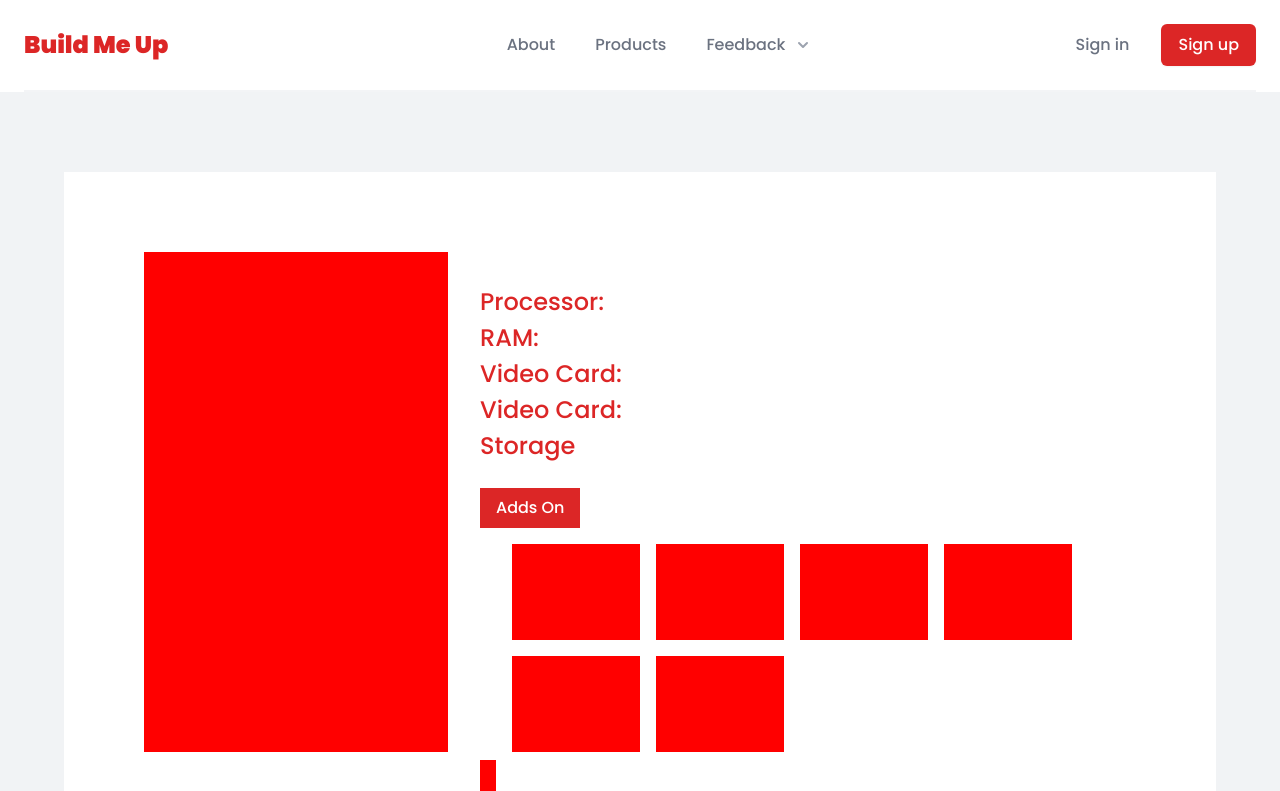
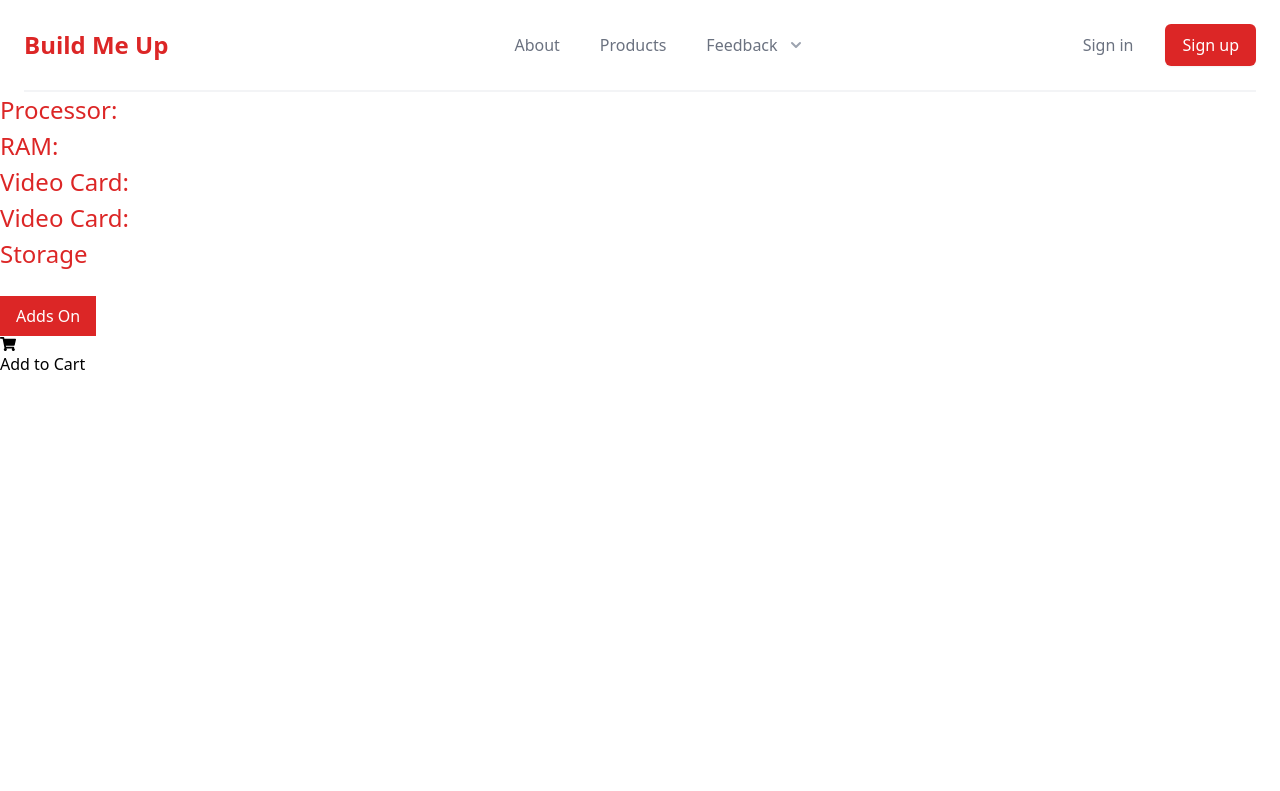
Before and after one commit to drewid25/Hackaton-BuildMeUp, a React (Create React App) app: page /SingleProduct in a window 1280 px wide. Shown: the top 791 px of the page. Built offline with nearby package versions, Linux system fonts and the light colour scheme; a web font is replaced by a local one.

Commit message:
third master

```diff
--- a/src/index.css
+++ b/src/index.css
@@ -1,80 +1,10 @@
 @tailwind base;
 @tailwind components;
 @tailwind utilities;
-@tailwind screens;
-
-*{
-    margin:0;
-    padding:0;
-    box-sizing: border-box;
+* {
+  margin: 0;
+  padding: 0;
+  -webkit-box-sizing: border-box;
+          box-sizing: border-box;
 }
-body{
-    background-color: #f1f3f5;
-    font-family: 'Poppins', sans-serif;
-}
-
-/***LogIn***/
-.main-container{
-    background-color: white;
-    display: grid;
-    grid-template-columns: repeat(2,1fr);
-}
-
-.container-hidden{
-    background-color: red;
-}
-
-@media (min-width:380px ) and (max-width:700px){
-   .container-hidden{
-    display:none;
-   }
-   .main-container{
-    width:400px;
-    text-align: center;
-   }
-
-}
-
-
-/***Product Container***/
-.product-container{
-    padding:5rem 5rem;
-    width:90%;
-    height:800px;
-    background-color: #fff;
-    margin:5rem auto;
-    display:grid;
-    grid-template-columns: repeat(2,1fr);
-
-}
-
-.product-img-container{
-    width:100%;
-    height:500px;
-    background-color: red;
-}
-
-.product-desc-container{
-    padding:2rem 2rem;
-}
-
-.adds-on{
-    display:grid;
-    grid-template-columns: repeat(4,1fr);
-    gap:1rem;
-    margin:1rem 2rem;
-}
-
-.add-on-product{
-    background-color: red;
-    height:6rem;
-    width:8rem;
-}
-
-.add-to-cart{
-    background-color: red;
-    padding:.5rem 1rem ;
-    width:2rem;
-    height:2rem;
-    color:#fff;
-}
+/*# sourceMappingURL=index.css.map */
```
Also changed, not shown: src/pages/register/Register.css (+28 -5 lines), 2 other files (tests, documents, lock files or other folders).
